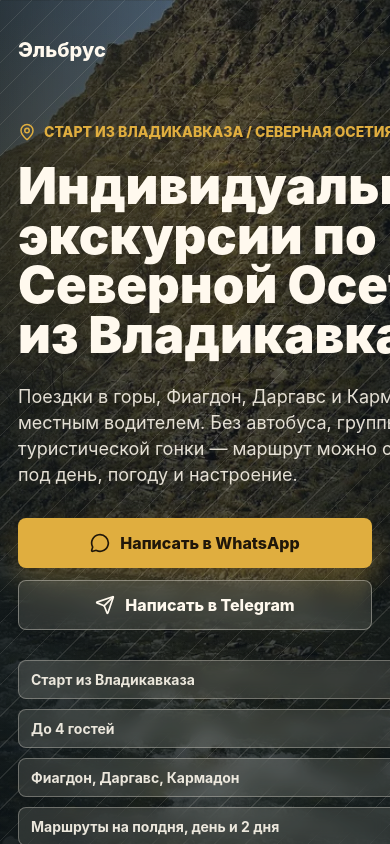
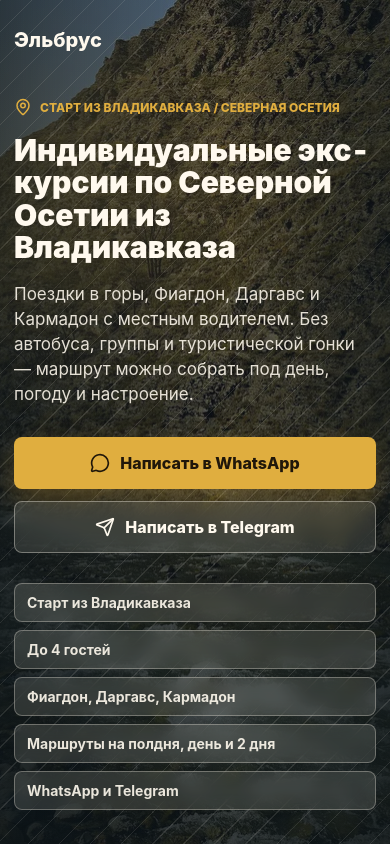
Before and after one commit to ogelslamovuk/co_elbrus, a React (Vite) app: page / in a window 390 px wide. Shown: the top 844 px of the page. Built offline with nearby package versions, Linux system fonts and the light colour scheme; no server answers.

Commit message:
Fix mobile layout and pages base path (#3)

```diff
--- a/src/styles.css
+++ b/src/styles.css
@@ -25,11 +25,13 @@
 
 html {
   scroll-behavior: smooth;
+  overflow-x: hidden;
 }
 
 body {
   margin: 0;
   min-width: 320px;
+  overflow-x: hidden;
   background:
     linear-gradient(90deg, rgba(32, 56, 73, 0.04) 1px, transparent 1px) 0 0 / 72px 72px,
     linear-gradient(rgba(32, 56, 73, 0.035) 1px, transparent 1px) 0 0 / 72px 72px,
@@ -44,6 +46,28 @@ textarea {
 
 a {
   color: inherit;
+}
+
+main {
+  overflow: clip;
+}
+
+h1,
+h2,
+h3,
+p,
+a,
+span,
+dd,
+dt,
+label {
+  overflow-wrap: anywhere;
+}
+
+h1,
+h2,
+h3 {
+  hyphens: auto;
 }
 
 img {
@@ -151,6 +175,8 @@ img {
   z-index: 2;
   display: grid;
   align-content: center;
+  width: 100%;
+  min-width: 0;
   min-height: calc(88vh - 128px);
   max-width: 1040px;
   padding-top: 48px;
@@ -211,6 +237,7 @@ img {
   font-weight: 800;
   text-align: center;
   text-decoration: none;
+  white-space: normal;
   touch-action: manipulation;
   cursor: pointer;
   transition:
@@ -924,12 +951,13 @@ p {
 
 @media (max-width: 860px) {
   .hero {
-    min-height: 92vh;
-    padding-bottom: 44px;
+    min-height: auto;
+    padding: 18px clamp(16px, 5vw, 34px) 42px;
+    background-position: center top;
   }
 
   .nav {
-    align-items: flex-start;
+    align-items: center;
   }
 
   .nav__links {
@@ -937,8 +965,8 @@ p {
   }
 
   .hero__content {
-    min-height: calc(92vh - 120px);
-    padding-top: 48px;
+    min-height: 0;
+    padding-top: clamp(42px, 10vw, 78px);
   }
 
   .route-map {
@@ -962,6 +990,8 @@ p {
   .portrait-card {
     position: static;
     width: 100%;
+    max-width: 330px;
+    justify-self: center;
   }
 
   .portrait-card--front,
@@ -972,11 +1002,32 @@ p {
 
 @media (max-width: 680px) {
   .section {
-    padding-block: 64px;
+    padding: 56px 16px;
+  }
+
+  .hero__content {
+    padding-top: 36px;
   }
 
   .hero h1 {
-    font-size: clamp(40px, 13vw, 62px);
+    max-width: 100%;
+    font-size: 31px;
+    line-height: 1.08;
+    overflow-wrap: break-word;
+    word-break: normal;
+  }
+
+  .hero__subtitle {
+    max-width: 100%;
+    margin-top: 18px;
+    font-size: 17px;
+    line-height: 1.48;
+  }
+
+  .eyebrow,
+  .section-kicker {
+    font-size: 12px;
+    line-height: 1.25;
   }
 
   .actions,
@@ -992,6 +1043,11 @@ p {
   .fact-list span,
   .comfort-list span {
     width: 100%;
+  }
+
+  .button {
+    min-height: 52px;
+    padding-inline: 14px;
   }
 
   .service-grid,
@@ -1021,10 +1077,53 @@ p {
   .trip-card dd {
     text-align: left;
   }
+
+  .notes-cloud span {
+    width: 100%;
+    transform: none;
+  }
+
+  .comfort-visual {
+    min-height: 250px;
+  }
+
+  .section--contacts {
+    padding: 28px 16px;
+  }
 }
 
 @media (max-width: 430px) {
-  .hero .actions {
-    width: calc(100vw - 36px);
+  .hero {
+    padding-inline: 14px;
+  }
+
+  .hero .actions,
+  .hero__badges {
+    width: 100%;
+  }
+
+  .hero h1 {
+    font-size: 30px;
+  }
+
+  .hero__badges {
+    gap: 8px;
+  }
+
+  .service-card,
+  .trip-card__body,
+  .price-card,
+  .review-card,
+  .step-card,
+  .faq-item {
+    padding: 18px;
+  }
+
+  .request-form {
+    padding: 16px;
+  }
+
+  .price-card p {
+    font-size: 21px;
   }
 }
--- a/vite.config.ts
+++ b/vite.config.ts
@@ -2,6 +2,6 @@ import { defineConfig } from "vite";
 import react from "@vitejs/plugin-react";
 
 export default defineConfig({
-  base: "/",
+  base: "/co_elbrus/",
   plugins: [react()],
 });
```
